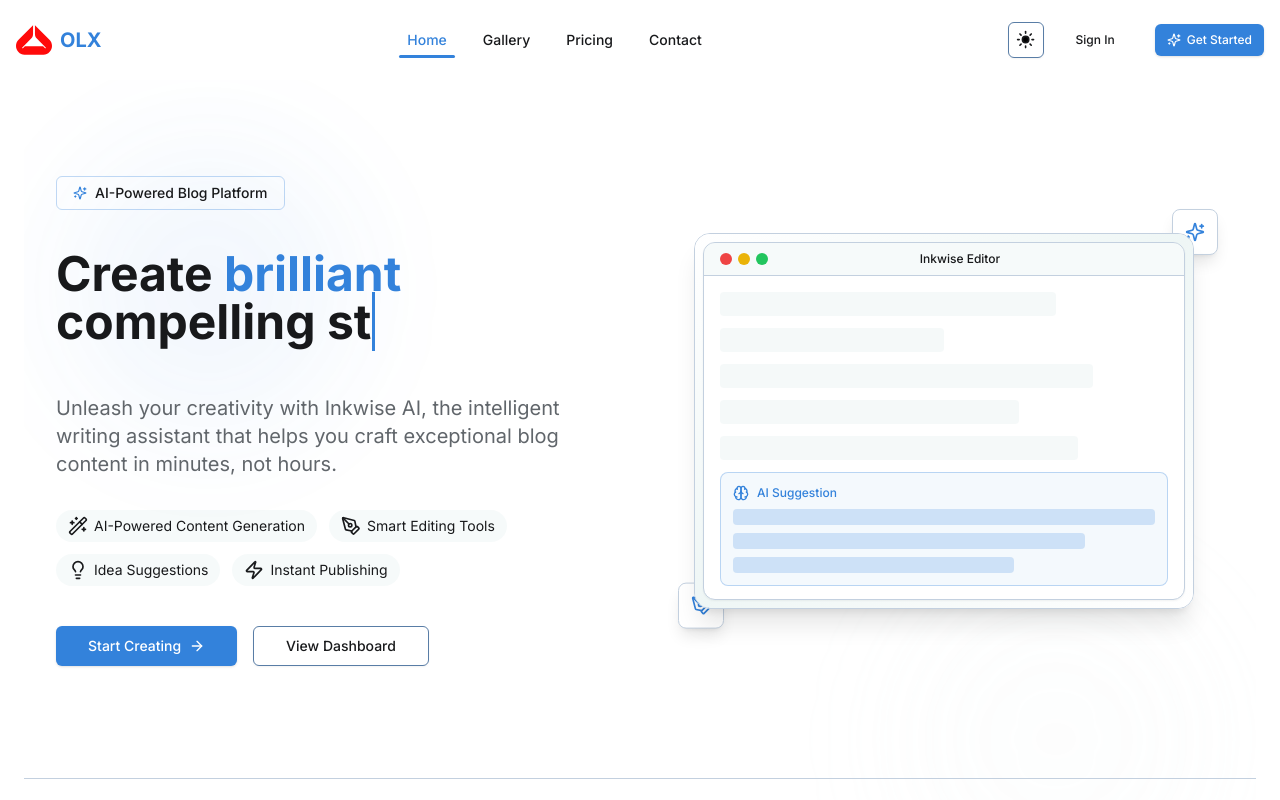
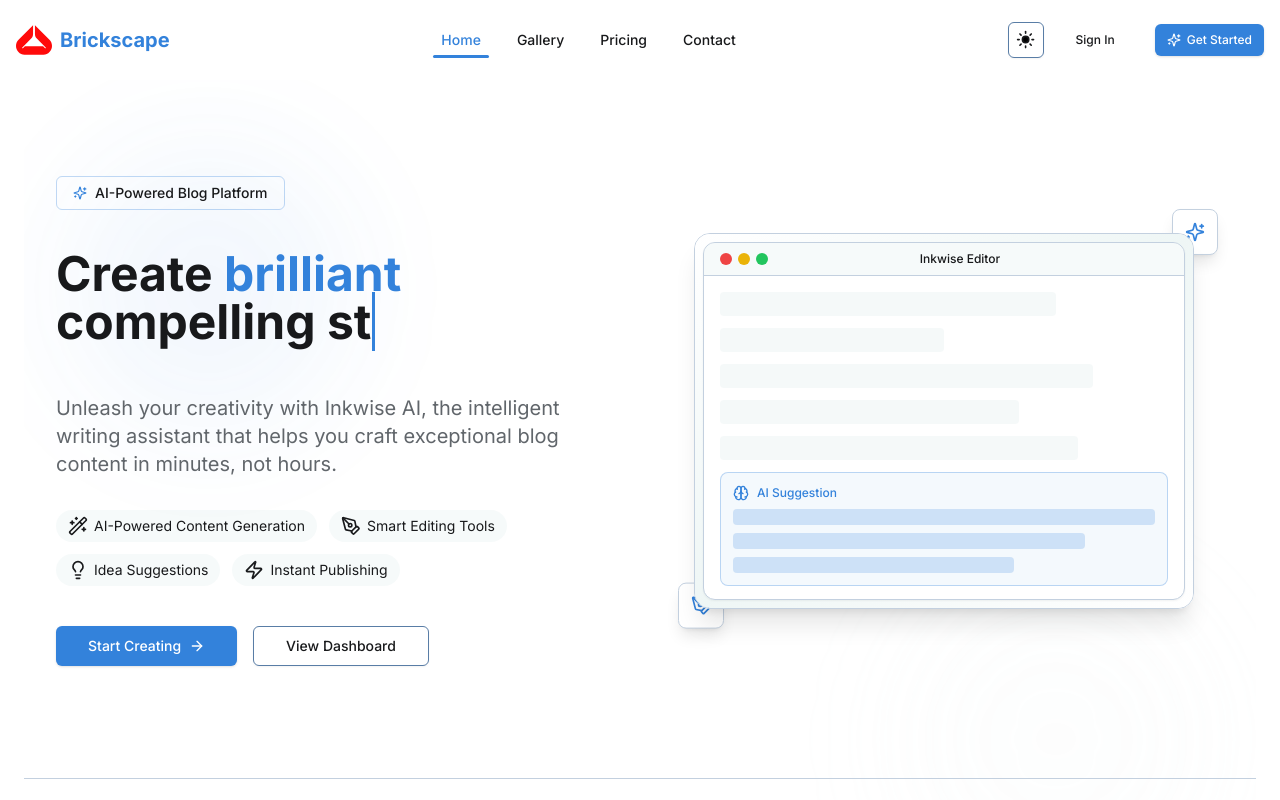
Before and after one commit to khanahmed22/brickscape, a Next.js app: page / in a window 1280 px wide. Shown: the top 800 px of the page. Built offline with nearby package versions, Linux system fonts and the light colour scheme; no server answers.

Commit message:
project name changed

```diff
--- a/package.json
+++ b/package.json
@@ -1,5 +1,5 @@
 {
-  "name": "olx",
+  "name": "brickscape",
   "version": "1.1.0",
   "private": true,
   "scripts": {
--- a/src/app/layout.jsx
+++ b/src/app/layout.jsx
@@ -14,8 +14,8 @@ import { dark } from "@clerk/themes";
 const inter = Inter({ subsets: ["latin"] });
 
 export const metadata = {
-  title: "InkWise AI",
-  description:"Unleash your creativity with Inkwise AI",
+  title: "Brickscape",
+  description:"",
   icons: {
     icon: "/inkwiselogo.svg",
   },
--- a/src/components/Navbar.jsx
+++ b/src/components/Navbar.jsx
@@ -58,7 +58,7 @@ export default function Navbar() {
           >
             <img src="/inkwiselogo.svg" alt="Inkwise Logo" className="w-[36px] h-[36px]" />
             <span className="font-bold text-xl text-primary hidden sm:inline-block">
-              OLX
+              Brickscape
             </span>
           </motion.div>
         </Link>
@@ -138,7 +138,7 @@ export default function Navbar() {
                     className="w-[32px] h-[32px] mr-2"
                   />
                   <span className="font-bold text-lg text-primary">
-                    OLX
+                    Brickscape
                   </span>
                 </div>
 
```
Also changed, not shown: 1 other file (tests, documents, lock files or other folders).
